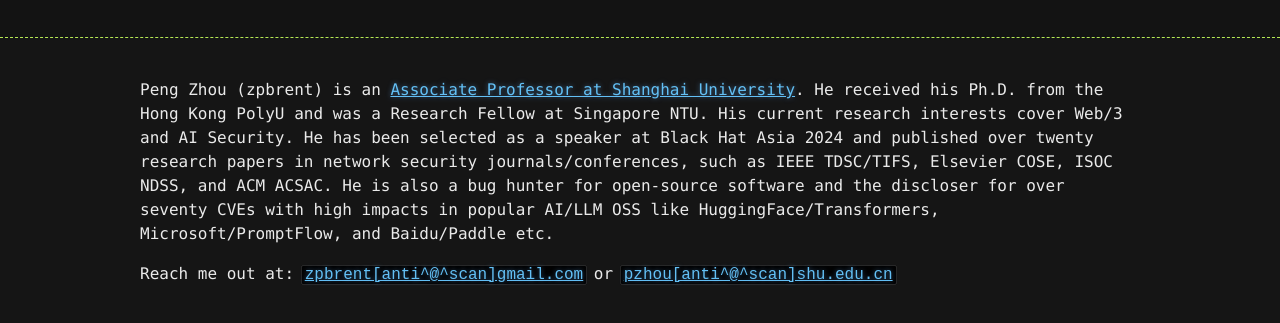
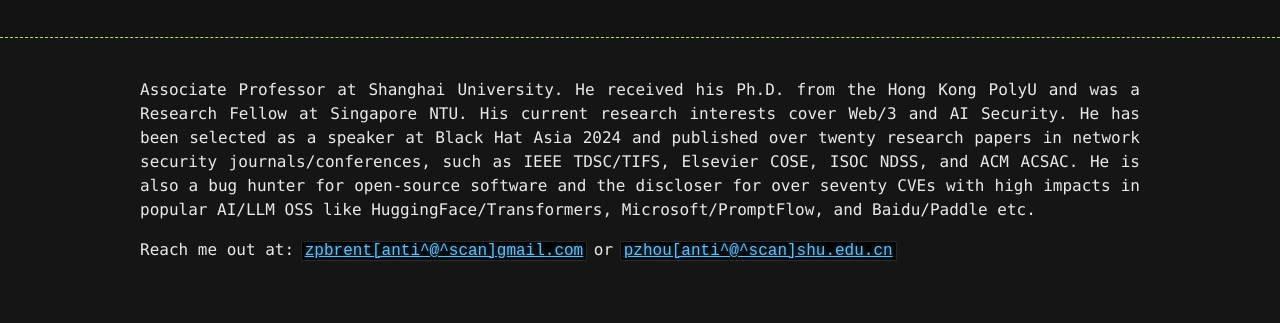
Before and after one commit to zpbrent/zpbrent.github.com, a plain HTML site: page index.html in a window 1280 px wide. Shown: the part 95-418 px from the top of the page. Drawn offline with Linux system fonts and the light colour scheme.

Commit message:
Update index.html

```diff
--- a/index.html
+++ b/index.html
@@ -60,7 +60,7 @@
 
     <div class="container">
       <section id="main_content">
-        <p>Peng Zhou (zpbrent) is an <a href="https://auto.shu.edu.cn/info/1341/13012.htm" target="_blank">Associate Professor at Shanghai University</a>. He received his Ph.D. from the Hong Kong PolyU and was a Research Fellow at Singapore NTU. His current research interests cover Web/3 and AI Security. He has been selected as a speaker at Black Hat Asia 2024 and published over twenty research papers in network security journals/conferences, such as IEEE TDSC/TIFS, Elsevier COSE, ISOC NDSS, and ACM ACSAC. He is also a bug hunter for open-source software and the discloser for over seventy CVEs with high impacts in popular AI/LLM OSS like HuggingFace/Transformers, Microsoft/PromptFlow, and Baidu/Paddle etc.</p>
+        <p style="text-align:justify;>Peng Zhou (zpbrent) is an <a href="https://auto.shu.edu.cn/info/1341/13012.htm" target="_blank">Associate Professor at Shanghai University</a>. He received his Ph.D. from the Hong Kong PolyU and was a Research Fellow at Singapore NTU. His current research interests cover Web/3 and AI Security. He has been selected as a speaker at Black Hat Asia 2024 and published over twenty research papers in network security journals/conferences, such as IEEE TDSC/TIFS, Elsevier COSE, ISOC NDSS, and ACM ACSAC. He is also a bug hunter for open-source software and the discloser for over seventy CVEs with high impacts in popular AI/LLM OSS like HuggingFace/Transformers, Microsoft/PromptFlow, and Baidu/Paddle etc.</p>
 
 <p>Reach me out at: <code class="language-plaintext highlighter-rouge"><a href="mailto:zpbrent@gmail.com">zpbrent[anti^@^scan]gmail.com</a></code> or <code class="language-plaintext highlighter-rouge"><a href="mailto:pzhou@shu.edu.cn">pzhou[anti^@^scan]shu.edu.cn</a></code></p>
 
```
